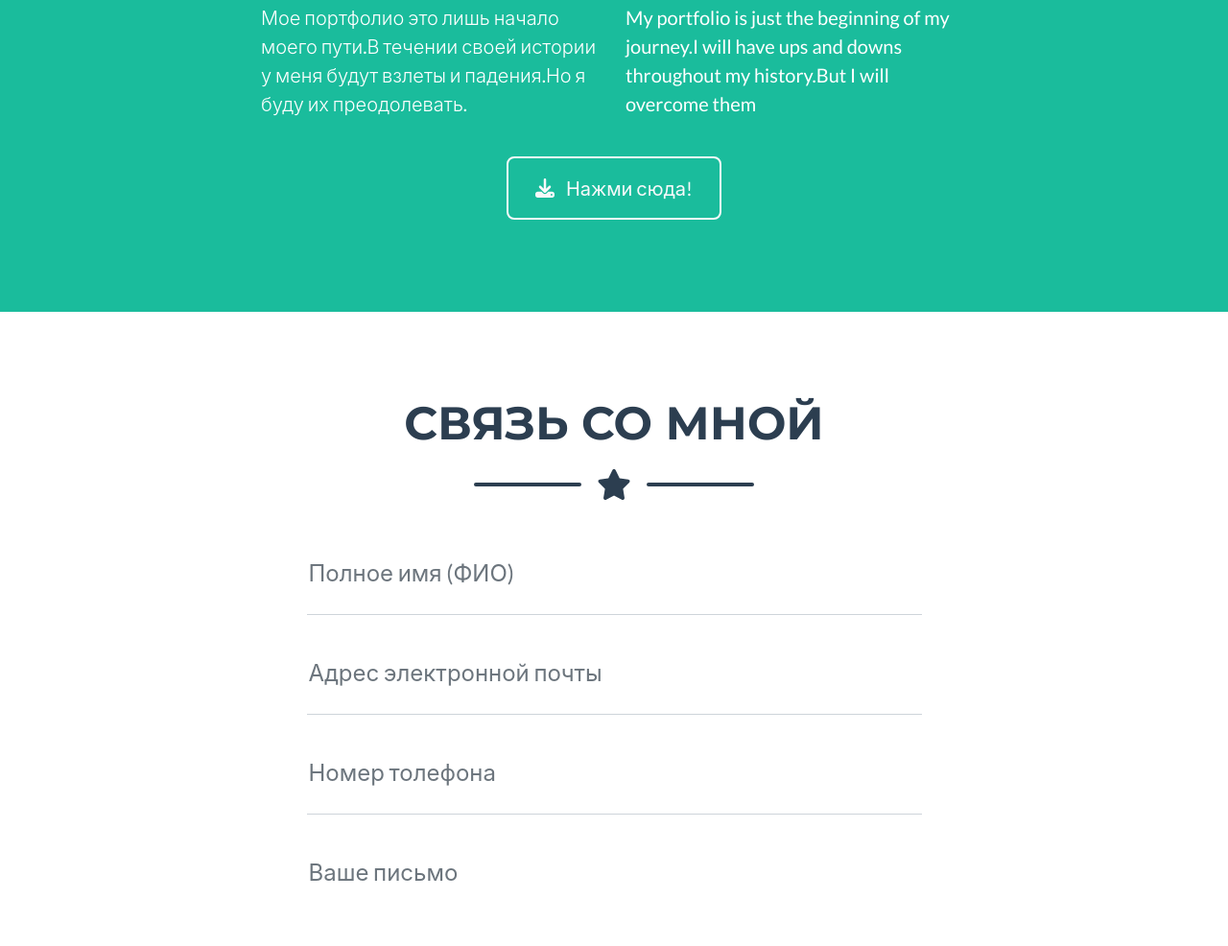
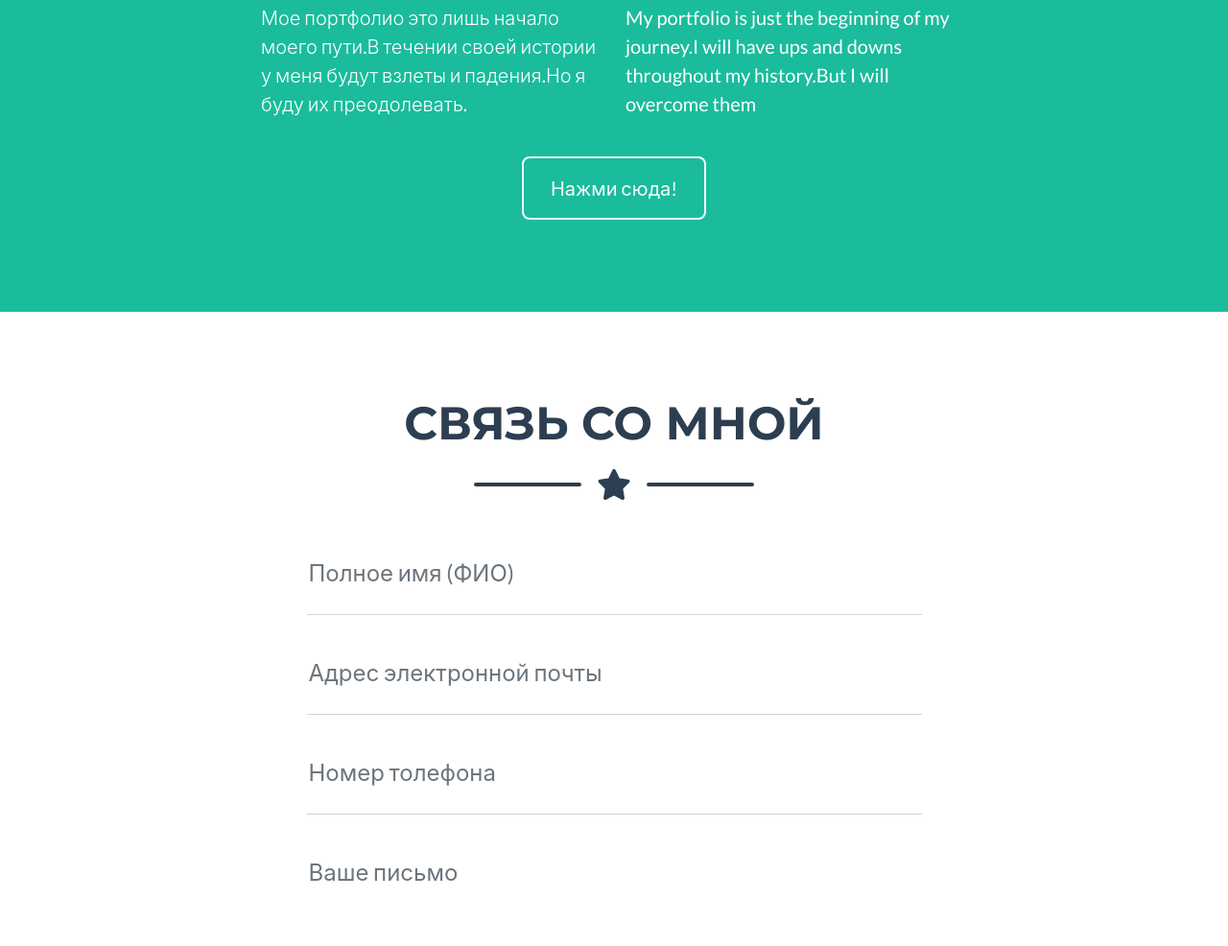
Before and after one commit to VitalikstarikoV/Myportfolio, a plain HTML site: page index.html in a window 1280 px wide. Shown: the part 1891-2877 px from the top of the page at 96% size. Drawn offline with nearby package versions, Linux system fonts and the light colour scheme.

Commit message:
Update index.html

```diff
--- a/index.html
+++ b/index.html
@@ -141,7 +141,7 @@
                 <!-- About Section Button-->
                 <div class="text-center mt-4">
                     <a class="btn btn-xl btn-outline-light" href=" https://vitalikstarikov.github.io/blog/">
-                        <i class="fas fa-download me-2"></i>
+
                      Нажми сюда!
                     </a>
                 </div>
```
